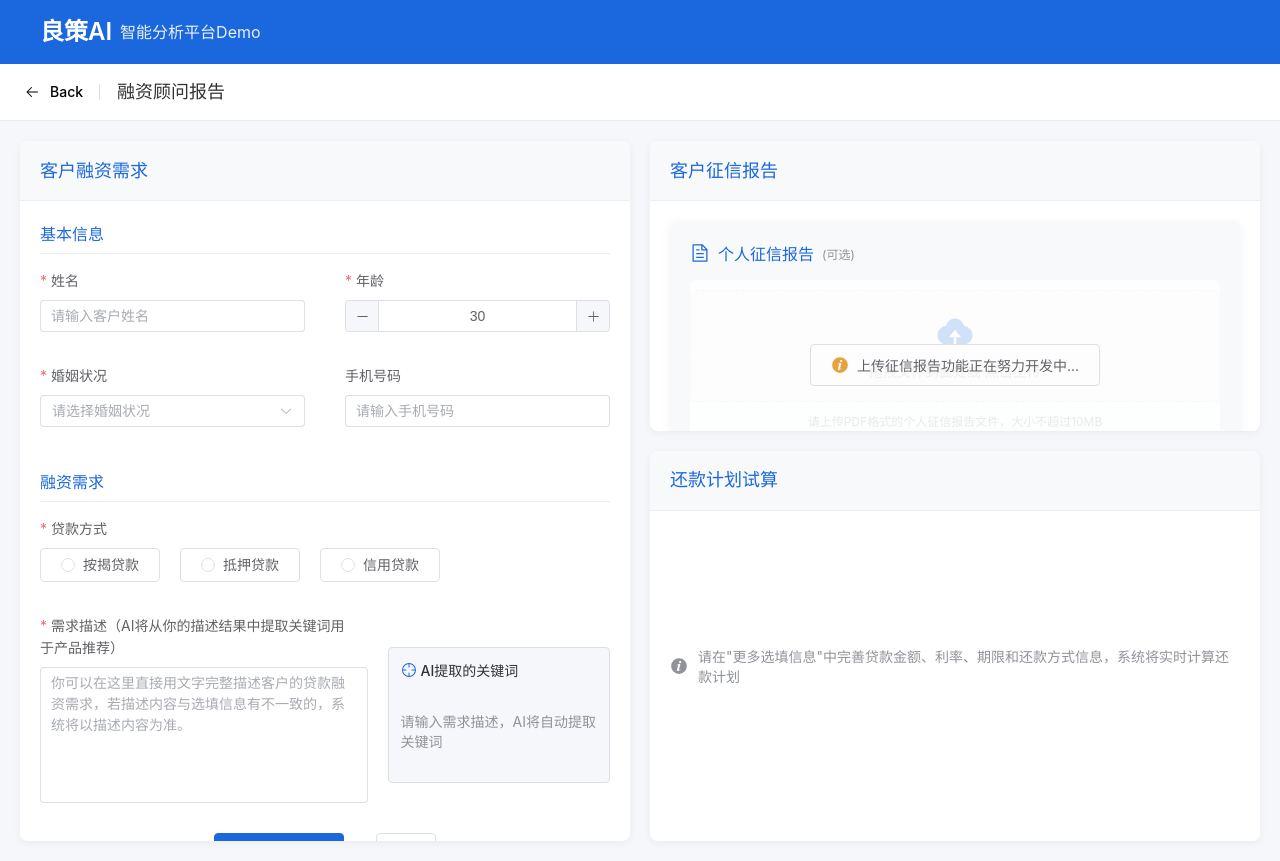
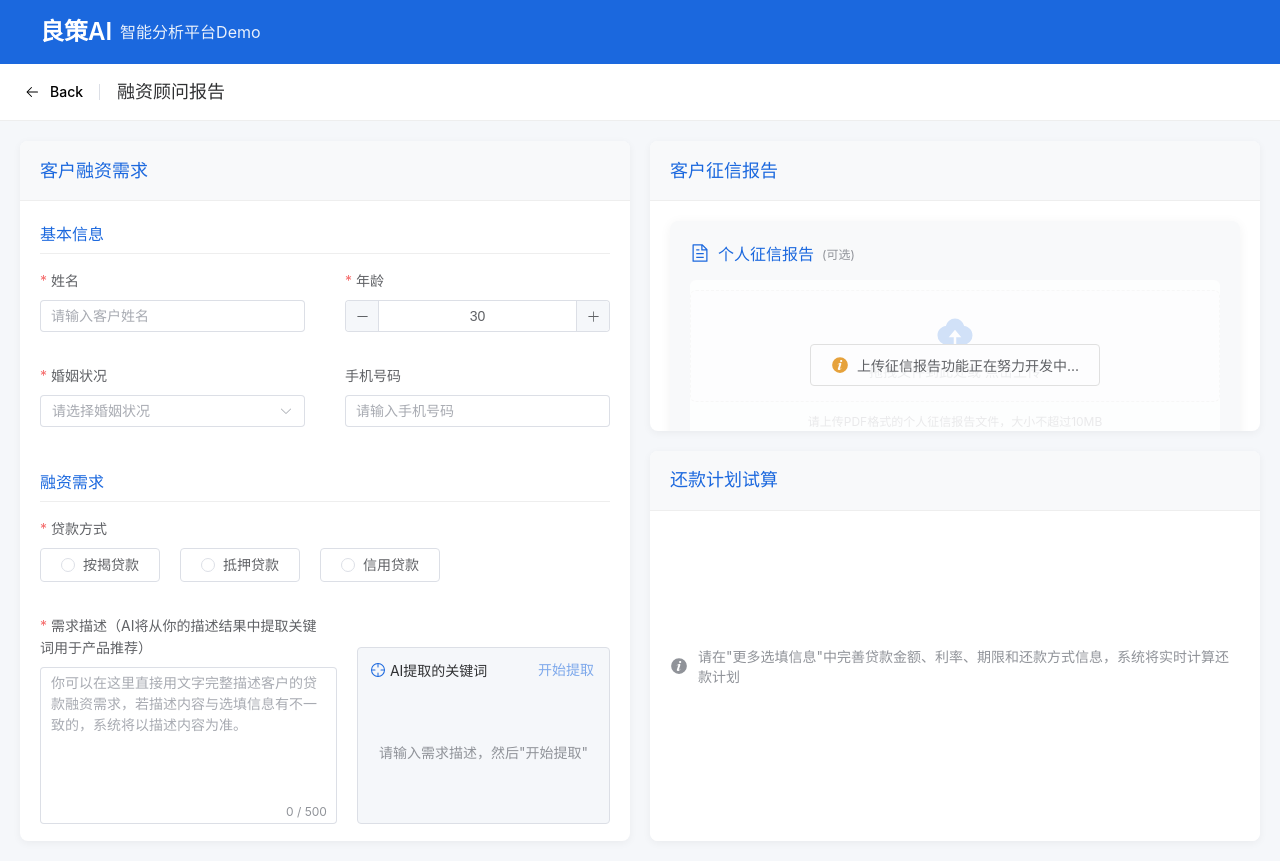
Before and after one commit to zkento/liangceAI, a Vue app: page /finance-advice in a window 1280 px wide. Built offline with nearby package versions, Linux system fonts and the light colour scheme.

Commit message:
feat: 已实现通过 deepseek api从需求描述文字中提取关键词，并通过标签的方式显示

```diff
--- a/src/components/FinanceAdviceForm.vue
+++ b/src/components/FinanceAdviceForm.vue
@@ -60,13 +60,15 @@
                   <el-input
                     v-model="formData.additionalNotes"
                     type="textarea"
-                    :rows="6"
-                    :autosize="{ minRows: 6, maxRows: 10 }"
+                    :rows="7"
+                    :autosize="{ minRows: 7, maxRows: 10 }"
                     :placeholder="getMoreDescriptionPlaceholder"
                     @focus="handleInputFocus"
                     @input="handleDescriptionInput"
                     @blur="handleDescriptionBlur"
                     ref="descriptionTextarea"
+                    maxlength="500"
+                    show-word-limit
                   ></el-input>
                 </el-form-item>
               </div>
@@ -84,9 +86,9 @@
                     :icon="Refresh"
                     :loading="isExtractingKeywords"
                     @click="extractKeywords"
-                    v-if="formData.additionalNotes"
+                    :disabled="!formData.additionalNotes || isExtractingKeywords"
                   >
-                    重新提取
+                    {{ aiKeywords.length > 0 ? '重新提取' : '开始提取' }}
                   </el-button>
                 </div>
                 <div class="keywords-content" v-if="aiKeywords.length > 0">
@@ -96,17 +98,19 @@
                     class="keyword-tag"
                     :type="keyword.type"
                   >
-                    {{ keyword.label }}: {{ keyword.value }}
+                    {{ keyword.value }}
                   </el-tag>
                 </div>
                 <div class="keywords-placeholder" v-else>
-                  <template v-if="formData.additionalNotes">
-                    <el-icon><Loading /></el-icon>
-                    正在分析需求描述...
+                  <template v-if="extractError">
+                    {{ extractError }}
+                  </template>
+                  <template v-else-if="isExtractingKeywords">
+                    <el-icon class="is-loading"><Loading /></el-icon>
+                    AI正在努力提取关键词中...
                   </template>
                   <template v-else>
-                    <!-- <el-icon><InfoFilled /></el-icon> -->
-                    请输入需求描述，AI将自动提取关键词
+                    请输入需求描述，然后"开始提取"
                   </template>
                 </div>
               </div>
@@ -724,8 +728,11 @@
 </template>
 
 <script>
-import { Document, UploadFilled, InfoFilled, Key, Refresh, Loading } from '@element-plus/icons-vue'
-import { debounce } from 'lodash'
+import { Document, UploadFilled, InfoFilled, Key, Refresh, Loading, Aim, Warning } from '@element-plus/icons-vue'
+import { ElMessage } from 'element-plus'
+import debounce from 'lodash/debounce'
+// 导入sendMessage API
+import { sendMessage } from '../api/chat'
 
 export default {
   name: 'FinanceAdviceForm',
@@ -735,7 +742,9 @@ export default {
     InfoFilled,
     Key,
     Refresh,
-    Loading
+    Loading,
+    Aim,
+    Warning
   },
   data() {
     return {
@@ -1007,8 +1016,10 @@ export default {
       ],
       aiKeywords: [],
       keywordsSectionStyle: {
-        height: 'auto'
-      }
+        height: 'auto',
+        minHeight: '164px' // 设置最小高度匹配文本区域初始高度
+      },
+      extractError: '' // 添加提取错误信息字段
     }
   },
   computed: {
@@ -1400,11 +1411,11 @@ export default {
       const isLt10M = file.size / 1024 / 1024 < 10;
 
       if (!isPDF) {
-        this.$message.error('只能上传PDF格式的文件!');
+        ElMessage.error('只能上传PDF格式的文件!');
         return false;
       }
       if (!isLt10M) {
-        this.$message.error('文件大小不能超过10MB!');
+        ElMessage.error('文件大小不能超过10MB!');
         return false;
       }
       return true;
@@ -1412,13 +1423,13 @@ export default {
 
     // 个人征信报告上传成功处理
     handlePersonalCreditSuccess(response, file, fileList) {
-      this.$message.success('个人征信报告上传成功');
+      ElMessage.success('个人征信报告上传成功');
       this.personalCreditFiles = fileList;
     },
 
     // 企业征信报告上传成功处理
     handleBusinessCreditSuccess(response, file, fileList) {
-      this.$message.success('企业征信报告上传成功');
+      ElMessage.success('企业征信报告上传成功');
       this.businessCreditFiles = fileList;
     },
 
@@ -1441,12 +1452,12 @@ export default {
         }
       }
 
-      this.$message.error(errorMessage);
+      ElMessage.error(errorMessage);
     },
 
     // 文件数量超出限制处理
     handleExceed() {
-      this.$message.warning('只能上传一个文件，请先删除已上传文件');
+      ElMessage.warning('只能上传一个文件，请先删除已上传文件');
     },
 
     // 移除个人征信报告
@@ -1621,7 +1632,7 @@ export default {
               }
 
               if (hasRangeError) {
-                this.$message.error('请修正表单中的范围值错误');
+                ElMessage.error('请修正表单中的范围值错误');
                 return;
               }
 
@@ -1639,23 +1650,23 @@ export default {
           // 模拟提交
           setTimeout(() => {
             this.submitting = false;
-            this.$message.success('提交成功，正在分析中...');
+            ElMessage.success('提交成功，正在分析中...');
             console.log('提交的数据:', submitData);
             // TODO: 调用后端API进行分析
           }, 1500);
         } else {
-          this.$message.error('请完善表单信息');
+          ElMessage.error('请完善表单信息');
               return false;
             }
           } catch (error) {
             console.error('表单验证过程中出现错误:', error);
-            this.$message.error('表单验证出错，请稍后再试');
+            ElMessage.error('表单验证出错，请稍后再试');
           return false;
         }
       });
       } catch (error) {
         console.error('表单验证调用出错:', error);
-        this.$message.error('系统错误，请稍后再试');
+        ElMessage.error('系统错误，请稍后再试');
       }
     },
 
@@ -1681,6 +1692,9 @@ export default {
       // 清空需求描述和AI关键词
       this.formData.additionalNotes = '';
       this.aiKeywords = [];
+      // 重置错误状态
+      this.extractError = '';
+      this.isExtractingKeywords = false;
 
       // 重置计算结果
       this.calculationResult = {
@@ -1820,44 +1834,138 @@ export default {
 
     // 处理需求描述输入失焦
     handleDescriptionBlur() {
-      if (this.formData.additionalNotes && this.formData.additionalNotes.length >= 10) {
-        this.extractKeywords();
-      } else if (this.formData.additionalNotes.length === 0) {
-        // 当输入内容为空时，清除关键词
+      // 仅更新高度，不再自动提取关键词
+      this.updateKeywordsSectionHeight();
+
+      // 当输入内容为空时，重置状态
+      if (!this.formData.additionalNotes || this.formData.additionalNotes.trim() === '') {
+        this.extractError = '';
         this.aiKeywords = [];
       }
-      this.updateKeywordsSectionHeight();
     },
 
     // 不再需要实时处理输入，改为在失焦时处理
     handleDescriptionInput() {
       // 仅更新高度，不提取关键词
       this.updateKeywordsSectionHeight();
+
+      // 当输入内容为空时，重置状态
+      if (!this.formData.additionalNotes || this.formData.additionalNotes.trim() === '') {
+        this.extractError = '';
+        this.aiKeywords = [];
+      }
     },
 
     // 提取关键词
     async extractKeywords() {
-      if (!this.formData.additionalNotes || this.isExtractingKeywords) {
+      // 检查输入是否为空
+      if (!this.formData.additionalNotes || this.formData.additionalNotes.trim() === '') {
+        this.extractError = '请输入贷款需求描述再提取关键词';
         return;
       }
 
+      if (this.isExtractingKeywords) {
+        return;
+      }
+
+      // 清空之前的结果和错误信息
+      this.aiKeywords = [];
+      this.extractError = '';
       this.isExtractingKeywords = true;
+
       try {
-        // 这里应该调用后端API进行关键词提取
-        // 模拟API调用
-        await new Promise(resolve => setTimeout(resolve, 1000));
-
-        // 模拟返回数据
-        this.aiKeywords = [
-          { key: 'loanType', label: '贷款类型', value: '公积金贷款', type: 'success' },
-          { key: 'amount', label: '贷款金额', value: '100万元', type: 'warning' },
-          { key: 'term', label: '贷款期限', value: '30年', type: 'info' },
-          { key: 'purpose', label: '贷款用途', value: '购房', type: 'danger' },
-          { key: 'rate', label: '期望利率', value: '3.1%', type: '' }
+        // 构建消息对象
+        const userDescription = this.formData.additionalNotes.trim();
+        const messages = [
+          {
+            role: 'user',
+            content: userDescription
+          }
         ];
+
+        // 调用API，使用loan-keywords作为chatType
+        const response = await sendMessage(messages, 'loan-keywords');
+
+        // 检查响应是否包含错误
+        if (response.error) {
+          console.error('API返回错误:', response.error);
+          this.extractError = response.message || '关键词提取失败';
+          return;
+        }
+
+        // 解析AI返回的JSON响应
+        try {
+          // 假设响应中包含JSON字符串
+          const responseText = response.content;
+
+          // 防止空响应
+          if (!responseText || responseText.trim() === '') {
+            this.extractError = 'AI返回了空响应，请重试';
+            return;
+          }
+
+          // 尝试从返回的文本中提取JSON
+          const jsonMatch = responseText.match(/\{[\s\S]*\}/);
+
+          if (!jsonMatch) {
+            console.warn('无法从AI响应中提取JSON:', responseText);
+            this.extractError = '无法解析AI提取的关键词，请修改描述后重试';
+            return;
+          }
+
+          let jsonData;
+          try {
+            jsonData = JSON.parse(jsonMatch[0]);
+          } catch (parseError) {
+            console.error('JSON解析失败:', parseError);
+            this.extractError = '解析AI返回的关键词失败，请重试';
+            return;
+          }
+
+          if (jsonData.keywords === undefined) {
+            console.warn('AI返回的JSON中没有keywords字段:', jsonData);
+            this.extractError = '需求描述的内容不是有效的贷款需求，请调整';
+            return;
+          }
+
+          // 将关键词解析为标签
+          let keywords;
+          // 处理keywords可能是数组或字符串的情况
+          if (Array.isArray(jsonData.keywords)) {
+            keywords = jsonData.keywords;
+          } else if (typeof jsonData.keywords === 'string') {
+            keywords = jsonData.keywords.split(/\s+/).filter(k => k);
+          } else {
+            this.extractError = '返回的关键词格式不正确';
+            return;
+          }
+
+          // 如果没有提取到关键词或关键词为空字符串
+          if (keywords.length === 0 || (keywords.length === 1 && keywords[0] === '')) {
+            this.extractError = '需求描述的内容不是有效的贷款需求，请调整。';
+            return;
+          }
+
+          // 颜色列表，用于循环分配给关键词
+          const colors = ['black', ];
+
+          // 转换为前端显示格式，不再分类，只用不同颜色区分
+          this.aiKeywords = keywords.map((keyword, index) => {
+            // 循环使用颜色
+            const colorIndex = index % colors.length;
+            return {
+              key: `keyword_${index}`,
+              value: keyword,
+              type: colors[colorIndex]
+            };
+          });
+        } catch (error) {
+          console.error('处理AI响应时出错:', error);
+          this.extractError = '处理AI响应时出错，请重试';
+        }
       } catch (error) {
         console.error('提取关键词失败:', error);
-        this.$message.error('提取关键词失败，请重试');
+        this.extractError = '提取关键词失败: ' + (error.message || '未知错误');
       } finally {
         this.isExtractingKeywords = false;
       }
@@ -1916,31 +2024,57 @@ export default {
 
     updateKeywordsSectionHeight() {
       this.$nextTick(() => {
-        const textareaWrapper = this.$refs.descriptionTextarea?.$el;
-        if (textareaWrapper) {
-          // 使用整个textarea包装器的高度，这样包含了边框
-          this.keywordsSectionStyle.height = `${textareaWrapper.offsetHeight}px`;
-        }
+        const keywordsSection = document.querySelector('.keywords-section');
+        const textarea = document.querySelector('.description-input .el-textarea__inner');
+        const textareaWrapper = document.querySelector('.description-input .el-textarea__wrapper');
+
+        if (!keywordsSection || !textarea || !textareaWrapper) return;
+
+        // 先重置高度，确保正确测量
+        this.keywordsSectionStyle.height = 'auto';
+
+        // 获取关键词区域的实际高度
+        const keywordsHeight = Math.max(keywordsSection.scrollHeight, 164);
+
+        // 设置关键词区域和文本区域的最终高度
+        this.keywordsSectionStyle.height = `${keywordsHeight}px`;
+
+        // 设置文本区域的高度
+        textarea.style.height = `${keywordsHeight - 2}px`; // 减去边框宽度
+        textareaWrapper.style.height = `${keywordsHeight - 2}px`; // 减去边框宽度
       });
     },
+
     setupTextareaObserver() {
-      this.resizeObserver = new ResizeObserver(entries => {
-        for (let entry of entries) {
-          const textareaWrapper = this.$refs.descriptionTextarea?.$el;
-          if (textareaWrapper) {
-            // 使用整个textarea包装器的高度
-            this.keywordsSectionStyle.height = `${textareaWrapper.offsetHeight}px`;
-          }
+      // 创建关键词区域内容变化的监听器
+      this.keywordsObserver = new MutationObserver(() => {
+        this.updateKeywordsSectionHeight();
+      });
+
+      this.$nextTick(() => {
+        // 监视关键词区域的内容变化
+        const keywordsContent = document.querySelector('.keywords-content');
+        if (keywordsContent) {
+          this.keywordsObserver.observe(keywordsContent, {
+            childList: true,  // 监听子节点的添加或移除
+            subtree: true,    // 监听所有后代节点
+            characterData: true // 监听文本内容变化
+          });
         }
+
+        // 初始化时调用一次
+        this.updateKeywordsSectionHeight();
+      });
+
+      // 仍然保留文本区域的ResizeObserver，但只用于在文本区域大小变化时更新UI
+      this.resizeObserver = new ResizeObserver(() => {
+        this.updateKeywordsSectionHeight();
       });
 
       this.$nextTick(() => {
         const textareaWrapper = this.$refs.descriptionTextarea?.$el;
         if (textareaWrapper) {
-          // 观察整个textarea包装器
           this.resizeObserver.observe(textareaWrapper);
-          // 初始化时也调用一次
-          this.updateKeywordsSectionHeight();
         }
       });
     },
@@ -2038,8 +2172,15 @@ export default {
     }
     // 移除事件监听
     window.removeEventListener('resize', this.setupTextareaObserver);
+
+    // 断开ResizeObserver连接
     if (this.resizeObserver) {
       this.resizeObserver.disconnect();
+    }
+
+    // 断开MutationObserver连接
+    if (this.keywordsObserver) {
+      this.keywordsObserver.disconnect();
     }
   }
 }
@@ -2731,7 +2872,7 @@ export default {
   border: none;
 
   .el-collapse-item {
-    margin-top: 20px;
+    margin-top: 30px; //更多选填信息与需求描述之间的距离
     margin-bottom: 50px;
     .el-collapse-item__header {
       background-color:rgb(255, 255, 255);
@@ -2939,7 +3080,7 @@ export default {
   gap: 8px;
   color: #606266;
   font-size: 14px;
-  font-weight: 500;
+  font-weight: 400;
 
   .el-icon {
   color: #1b68de;
@@ -2964,11 +3105,15 @@ export default {
   display: flex;
   align-items: center;
   gap: 8px;
-  color: #909399;
+  color: var(--el-text-color-secondary);
   font-size: 14px;
 
   .el-icon {
     font-size: 16px;
+  }
+
+  // 只让Loading图标旋转
+  :deep(.el-icon.is-loading) {
     animation: rotating 2s linear infinite;
   }
 }
@@ -3014,37 +3159,59 @@ export default {
   display: flex;
   gap: 20px;
   margin-bottom: 20px;
+  align-items: stretch; /* 确保子元素在交叉轴上拉伸到相同高度 */
 
   .description-input {
-    flex: 2;
+    flex: 1.7;
+    display: flex; /* 使用flex布局 */
+    flex-direction: column; /* 垂直方向排列 */
 
     :deep(.el-form-item) {
       margin-bottom: 0;
+      flex: 1; /* 表单项占满空间 */
+      display: flex;
+      flex-direction: column;
     }
 
+    :deep(.el-form-item__content) {
+      flex: 1; /* 表单内容占满空间 */
+      display: flex;
+      flex-direction: column;
+    }
+
     :deep(.el-textarea) {
-      display: block; // 确保textarea容器是块级元素
+      display: flex; /* 使用flex布局 */
+      flex-direction: column; /* 垂直方向排列 */
+      flex: 1; /* 占满剩余空间 */
     }
 
+    :deep(.el-textarea__wrapper) {
+      flex: 1; /* 占满剩余空间 */
+      display: flex;
+    flex-direction: column;
+    }
+
     :deep(.el-textarea__inner) {
-      resize: none; // 禁止用户手动调整大小
-      min-height: 132px; // 6行文字的高度约为132px（每行22px）
-      max-height: 220px; // 10行文字的高度约为220px
+      resize: none; /* 禁止用户手动调整大小 */
+      min-height: 164px; /* 最小高度 */
+      flex: 1; /* 占满剩余空间 */
+      height: auto !important; /* 自动调整高度 */
     }
   }
 
   .keywords-section {
-    flex: 1.2;
+    flex: 1.3;
     border: 1px solid var(--el-border-color);
     border-radius: 4px;
     padding: 12px;
     display: flex;
     flex-direction: column;
     background-color: var(--el-fill-color-light);
-    transition: height 0.2s ease;
-    overflow-y: auto;
-    margin-top: 32px; // 与textarea顶部对齐
-    box-sizing: border-box; // 改回border-box
+    transition: all 0.3s ease;
+    overflow: visible; /* 允许内容溢出，不显示滚动条 */
+    margin-top: 32px; /* 与textarea顶部对齐 */
+    box-sizing: border-box;
+    min-height: 164px; /* 最小高度匹配初始textarea高度 */
 
     .keywords-header {
       flex-shrink: 0;
@@ -3057,17 +3224,20 @@ export default {
         display: flex;
         align-items: center;
         gap: 4px;
-        font-weight: 500;
+        font-weight: 400;
         color: var(--el-text-color-primary);
       }
     }
 
     .keywords-content {
       flex: 1;
-      overflow-y: auto;
+      overflow: visible; /* 允许内容自然流动，不限制高度 */
+      height: auto; /* 自动高度 */
+      min-height: 50px; /* 最小内容区高度 */
 
       .keyword-tag {
-        margin: 0 4px 4px 0;
+        margin: 4px 6px 6px 0;
+        display: inline-block;
       }
     }
 
@@ -3078,6 +3248,7 @@ export default {
       justify-content: center;
       color: var(--el-text-color-secondary);
       gap: 8px;
+      min-height: 50px; /* 最小占位区高度 */
 
       .el-icon {
         font-size: 16px;
--- a/src/config/prompts/index.js
+++ b/src/config/prompts/index.js
@@ -4,13 +4,15 @@ const businessCredit = require('./business-credit');
 const propertyAdvice = require('./property-advice');
 const financingAdvice = require('./financing-advice');
 const followupChat = require('./followup-chat');
+const loanKeywordExtractor = require('./loanKeywordExtractor');
 
 const promptsConfig = {
   'personal-credit': personalCredit,
   'business-credit': businessCredit,
   'property-advice': propertyAdvice,
   'financing-advice': financingAdvice,
-  'followup-chat': followupChat
+  'followup-chat': followupChat,
+  'loan-keywords': loanKeywordExtractor
 };
 
 function getPromptConfig(chatType) {
```
Also changed, not shown: package.json (+8 -1 lines), server.js (+38 -6 lines), src/config/prompts/loanKeywordExtractor.js (+23 -10 lines), 2 other files (tests, documents, lock files or other folders).
